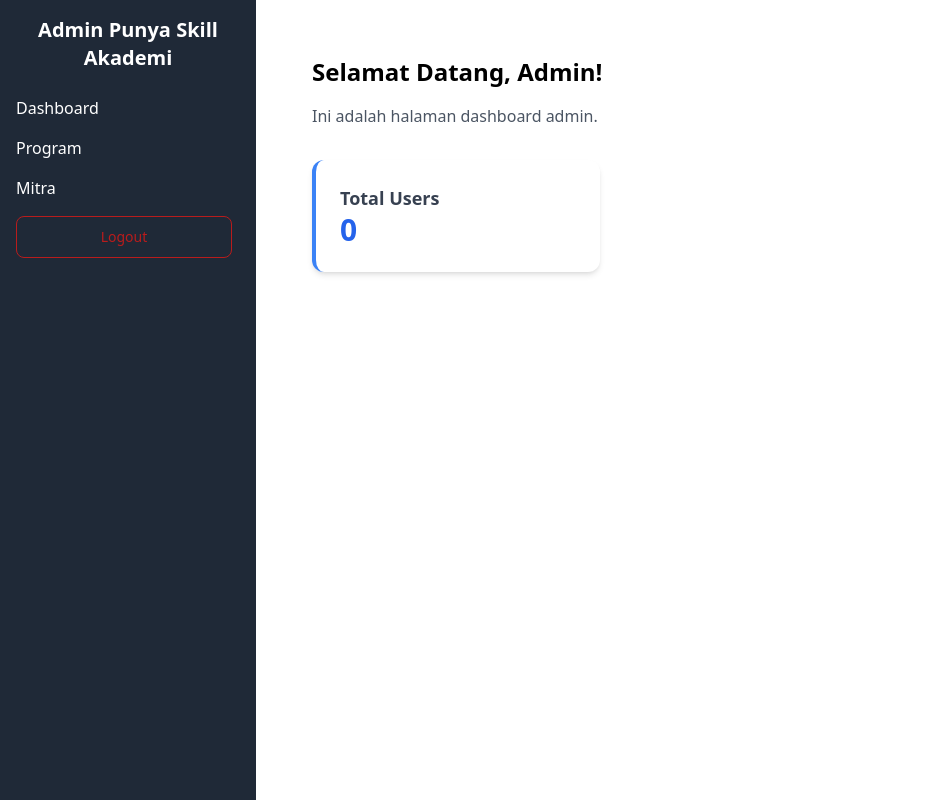
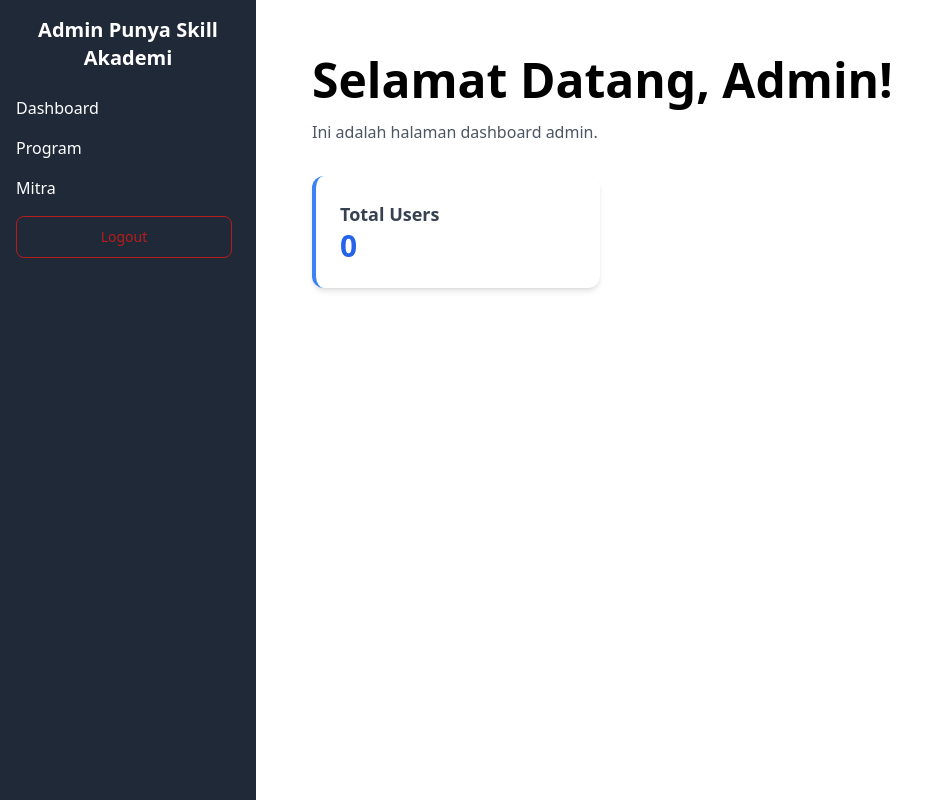
Before and after one commit to oktapianir/PSA-WEB, a React (Vite) app in the folder Client/: page /dashboard-admin in a window 1280 px wide. Shown: the whole page, without its empty margins (0-937 px from the left). Built offline with nearby package versions, Linux system fonts and the light colour scheme; no server answers.

Commit message:
change size for title

```diff
--- a/Client/src/pages/Admin/DashboardAdmin.jsx
+++ b/Client/src/pages/Admin/DashboardAdmin.jsx
@@ -16,7 +16,7 @@ export default function DashboardAdmin() {
   }, []);
   return (
     <div className="p-8">
-      <h1 className="text-2xl font-bold text-black">Selamat Datang, Admin!</h1>
+      <h1 className="text-5xl font-bold text-black">Selamat Datang, Admin!</h1>
       <p className="mt-4 text-gray-600">Ini adalah halaman dashboard admin.</p>
 
       {/* Card Total Users */}
```
